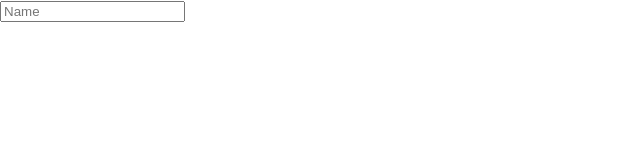
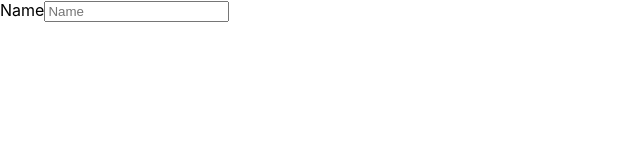
Before and after one commit to yerald-mora/react-course, a React (Create React App) app in the folder user-manager/: page / in a window 1280 px wide. Shown: the top 160 px of the page, without its empty margins (0-640 px from the left). Built offline with nearby package versions, Linux system fonts and the light colour scheme.

Commit message:
Create input control as a component

```diff
--- a/user-manager/src/App.js
+++ b/user-manager/src/App.js
@@ -1,4 +1,5 @@
 import useForm from './Hooks/UseForm'
+import Input from './Components/Input'
 
 function App(){
   const[form,handleChange] = useForm({name:''})
@@ -7,7 +8,7 @@ function App(){
 
   return(
     <form>
-      <input name='name' placeholder='Name' value={form.name} onChange={handleChange}/>
+      <Input label='Name' name='name' placeholder='Name' value={form.name} onChange={handleChange}/>
     </form>
   )
 }
--- /dev/null
+++ b/user-manager/src/Components/Input.js
@@ -0,0 +1,10 @@
+const Input = ({label,...props}) => {
+    return(
+        <div>
+            <label>{label}</label>
+            <input {...props}/>
+        </div>
+    )
+}
+
+export default Input;
```
